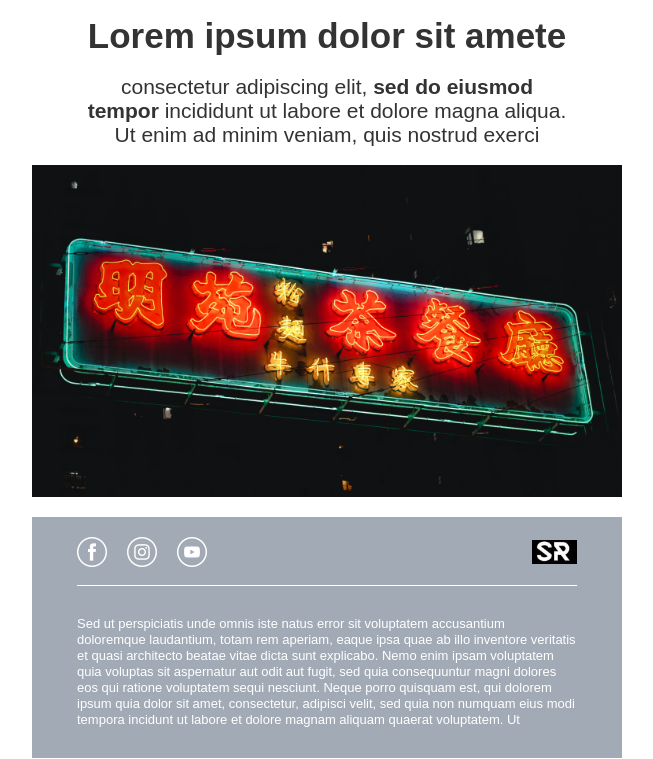
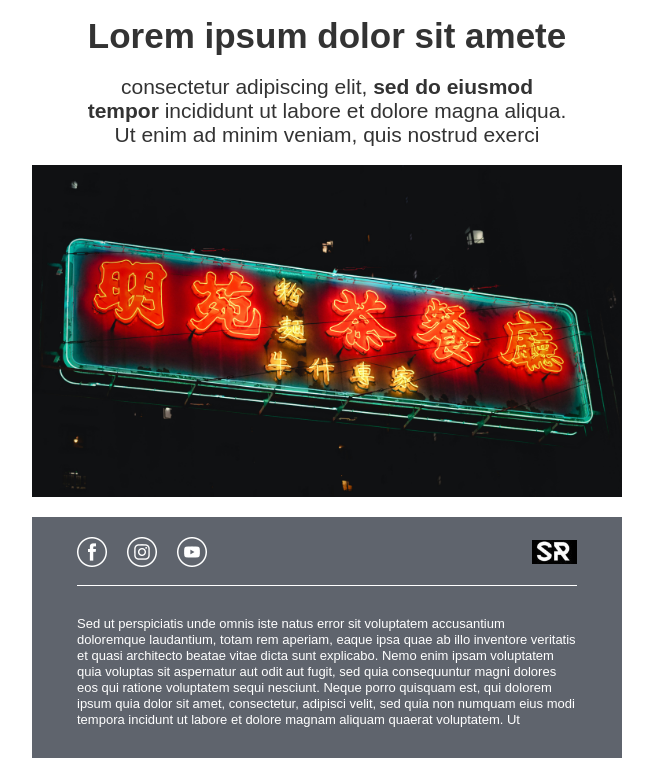
Before and after one commit to SantiagoRamirez-11/email-portfolio, a plain HTML site: page sample-1/sample-1.html in a window 1280 px wide. Shown: the part 1177-1936 px from the top of the page, without its empty margins (313-966 px from the left). Drawn offline with Linux system fonts and the light colour scheme.

Commit message:
added new styles

```diff
--- a/sample-1/sample-1.html
+++ b/sample-1/sample-1.html
@@ -208,7 +208,7 @@
                 <table border="0" width="100%" cellpadding="0" cellspacing="0" bgcolor="ffffff" class="bg_color">
                     <tr>
                         <td>
-                            <table border="0" align="center" width="590" cellpadding="0" cellspacing="0" class="container590" style="background:#a2aab6;">
+                            <table border="0" align="center" width="590" cellpadding="0" cellspacing="0" class="container590" style="background:#5f646d;">
                                 <tr><td height="20" style="font-size: 20px; line-height: 20px;">&nbsp;</td></tr>
                                 <tr>
                                     <td>
```
Also changed, not shown: sample-3/sample-3.html (+1 -1 lines).
